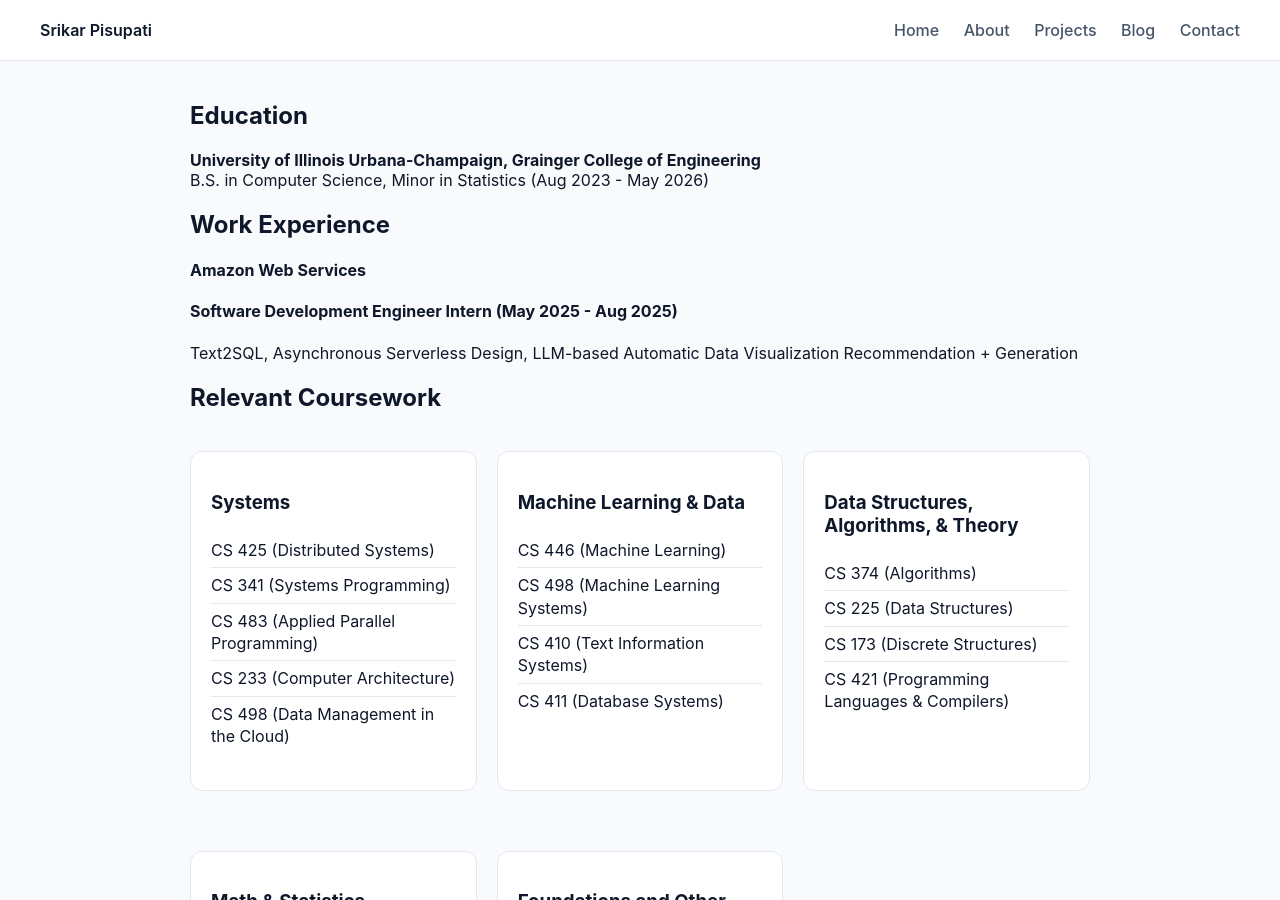
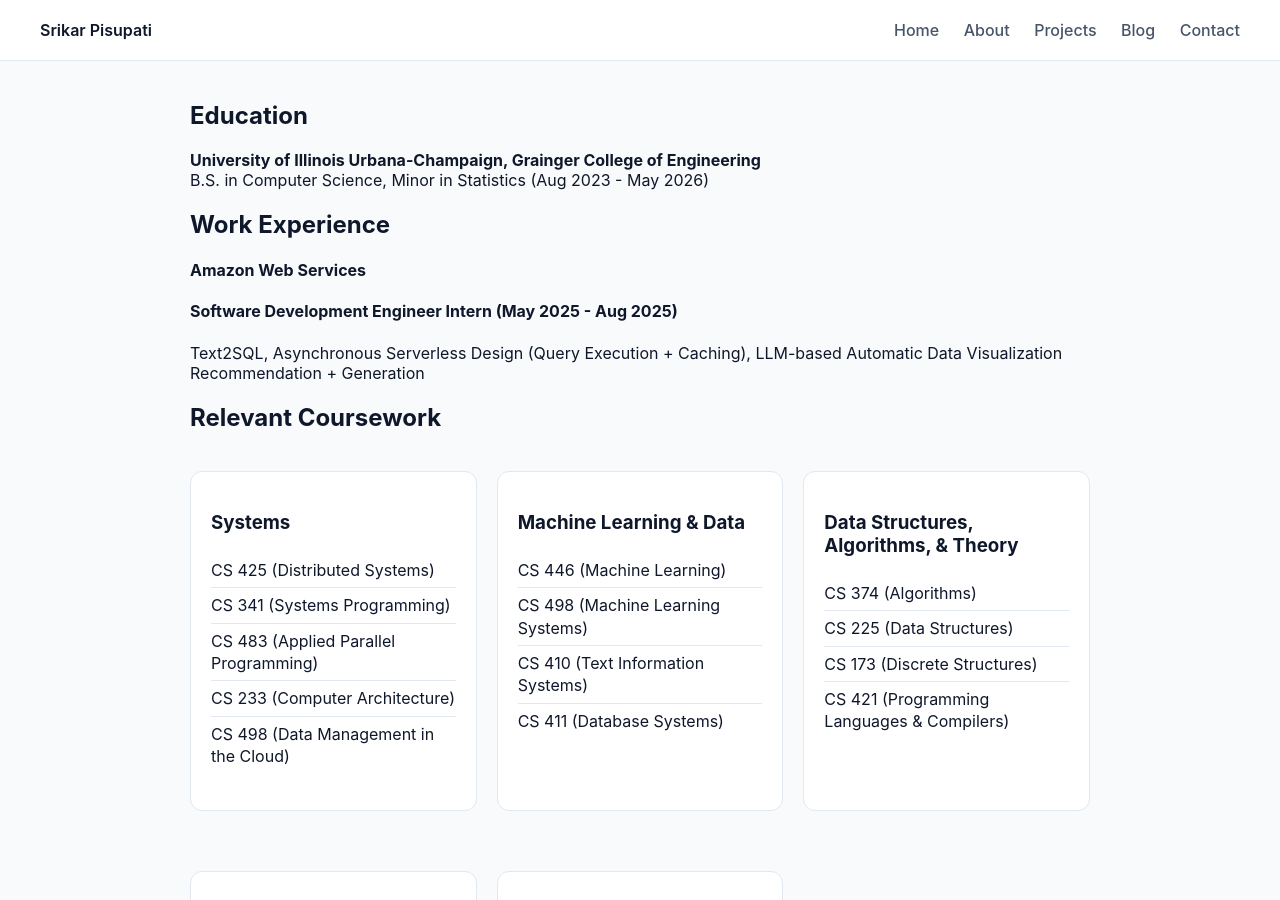
Before and after one commit to srikarpisupati/srikarpisupati.github.io, a Jekyll site: the page built from about.md, in a window 1280 px wide and 900 px high. Built offline with Jekyll 4.4.1, drawn with Linux system fonts in a browser that asks for light colours.

Commit message:
Revise internship description for clarity
Updated the description of the Amazon Web Services internship.

```diff
--- a/about.md
+++ b/about.md
@@ -13,7 +13,7 @@ permalink: /about/
 
 #### Amazon Web Services
 #### Software Development Engineer Intern (May 2025 - Aug 2025)
-Text2SQL, Asynchronous Serverless Design, LLM-based Automatic Data Visualization Recommendation + Generation
+Text2SQL, Asynchronous Serverless Design (Query Execution + Caching), LLM-based Automatic Data Visualization Recommendation + Generation
 
 ## Relevant Coursework
 <div class="cards">
```
